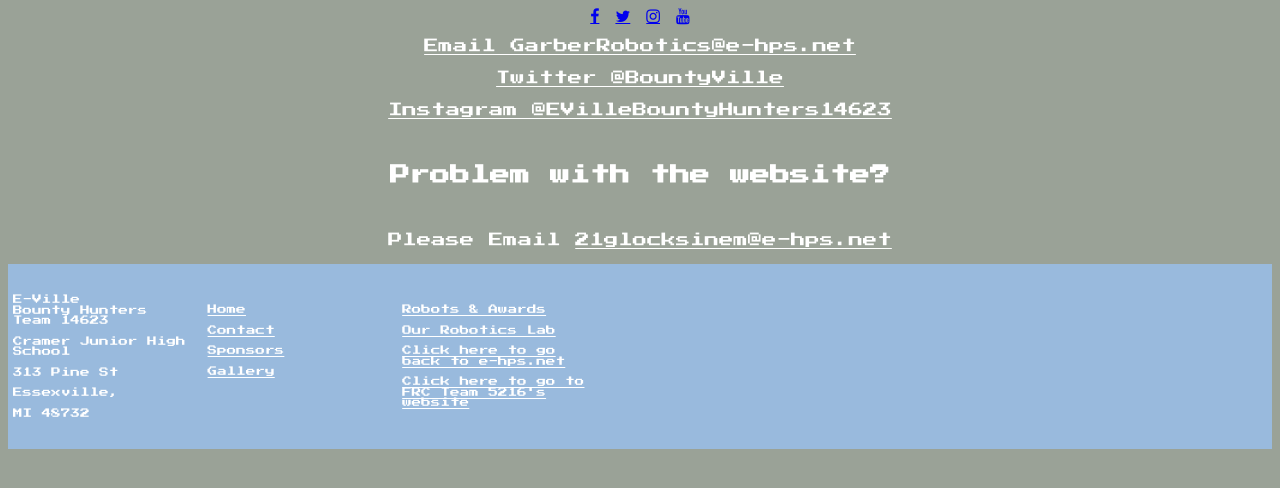
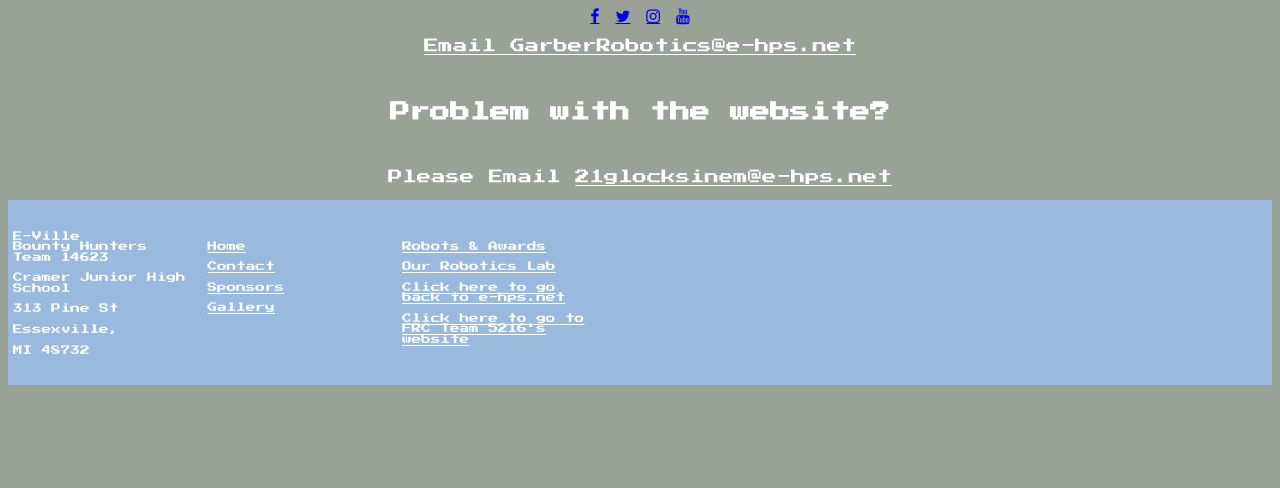
Before and after one commit to CramerRobotics/CramerRobotics.github.io, a plain HTML site: page contact.html in a window 1280 px wide. Shown: the part 156-644 px from the top of the page. Drawn offline with Linux system fonts and the light colour scheme.

Commit message:
Update contact.html

```diff
--- a/contact.html
+++ b/contact.html
@@ -25,8 +25,8 @@
   <a href="https://www.youtube.com/channel/UCVFjEA7M9ORhBnrNv9OIgVA" class="fa fa-youtube"></a>
   </div>
   <p><a href="mailto:GarberRobotics@e-hps.net">Email GarberRobotics@e-hps.net</a></p>
-  <p><a href="https://twitter.com/garberrobotics">Twitter @BountyVille</a></p>
-  <p><a href="https://www.instagram.com/garberrobotics">Instagram @EVilleBountyHunters14623</a></p>
+  <!--<p><a href="https://twitter.com/garberrobotics">Twitter @BountyVille</a></p>
+  <p><a href="https://www.instagram.com/garberrobotics">Instagram @EVilleBountyHunters14623</a></p> --->
   <h6>Problem with the website?</h6>
   <p>Please Email <a href="mailto:21glocksinem@e-hps.net">21glocksinem@e-hps.net</a></p>
 </div>
```
